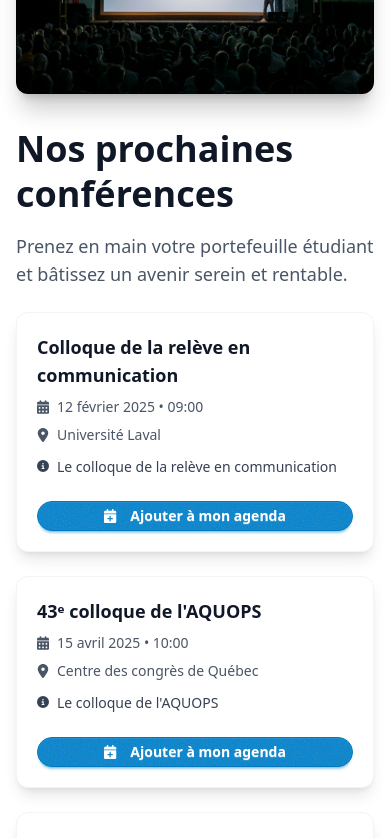
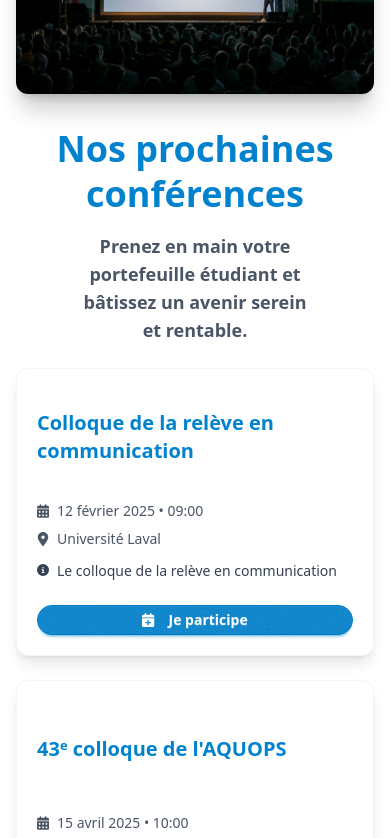
Before and after one commit to Steve05h20/Financia-Tools, a Vue app: page / in a window 390 px wide. Shown: the part 2700-3538 px from the top of the page. Built offline with nearby package versions, Linux system fonts and the light colour scheme.

Commit message:
refactor/[Steve]

```diff
--- a/src/components/Home/Conferences/viewConference.vue
+++ b/src/components/Home/Conferences/viewConference.vue
@@ -55,29 +55,29 @@ const formatTime = (timeString: string) => {
 <template>
   <div class="bg-white min-h-screen">
     <div class="container mx-auto px-4 py-12 lg:py-20">
-      <div class="flex flex-col lg:flex-row gap-8 lg:gap-10 items-stretch">
+      <div class="flex flex-col items-center gap-8 lg:gap-10 ">
         <!-- Contenu principal (titre, texte et cartes) - 60% -->
-        <div class="lg:w-[60%] w-full flex flex-col order-2 lg:order-1">
+        <div class=" w-full flex flex-col order-2 lg:order-1">
           <!-- Titre et description -->
           <div class="mb-6 lg:mb-8">
-            <h1 class="text-4xl md:text-5xl lg:text-6xl font-bold text-gray-900 mb-4 leading-tight">
+            <h1 class="text-4xl text-center md:text-5xl lg:text-6xl font-bold text-primary mb-4 leading-tight">
               {{ texts.title }}
             </h1>
-            <p class="text-lg md:text-xl text-gray-600">
+            <p class="text-lg md:text-2xl font-semibold text-gray-600 text-center max-lg:w-2/3 mx-auto">
               {{ texts.description }}
             </p>
           </div>
 
           <!-- Cartes d'événements - 3 colonnes -->
-          <div class="grid grid-cols-1 md:grid-cols-2 lg:grid-cols-3 gap-6 flex-grow">
+          <div class="grid grid-cols-1 md:grid-cols-3 lg:grid-cols-3 gap-6 flex-grow">
             <div
               v-for="event in dataConferences.events"
               :key="event.id"
               class="card bg-white shadow-lg border border-gray-100 rounded-xl overflow-hidden hover:shadow-xl transition-shadow duration-300 h-full flex flex-col"
             >
               <div class="card-body p-5 text-gray-800 flex flex-col h-full">
-                <div class="flex-grow">
-                  <h3 class="card-title text-lg font-bold text-gray-900 mb-2">{{ event.title }}</h3>
+                <div class="flex-grow ">
+                  <h3 class="card-title text-xl font-bold text-primary h-24 mb-4">{{ event.title }}</h3>
 
                   <!-- Date et heure -->
                   <div class="flex items-center text-gray-600 mb-2 text-sm">
@@ -106,7 +106,7 @@ const formatTime = (timeString: string) => {
                   <details class="dropdown w-full">
                     <summary class="btn btn-primary w-full py-2 text-sm">
                       <font-awesome-icon :icon="['fas', 'calendar-plus']" class="mr-2" />
-                      Ajouter à mon agenda
+                      Je participe
                     </summary>
                     <ul
                       class="dropdown-content menu p-2 shadow bg-white rounded-box w-full border border-gray-200 mt-1"
@@ -138,12 +138,12 @@ const formatTime = (timeString: string) => {
         </div>
 
         <!-- Image à droite - 40% -->
-        <div class="lg:w-[40%] w-full lg:order-2 lg:pl-4 order-1">
+        <div class=" w-full lg:order-2 lg:pl-4 order-1 ">
           <div class="w-full h-auto max-h-[600px] object-contain rounded-xl shadow-xl">
             <img
               :src="images.imageConferences.url"
               :alt="images.imageConferences.alt"
-              class="w-full h-full rounded-xl shadow-xl object-cover lg:object-center"
+              class="w-full h-full lg:h-58 rounded-xl shadow-xl object-cover lg:object-center"
             />
           </div>
         </div>
@@ -151,24 +151,3 @@ const formatTime = (timeString: string) => {
     </div>
   </div>
 </template>
-
-<style scoped>
-/* Alignement des hauteurs */
-.flex-col.lg\:w-\[60\%\] {
-  min-height: 100%;
-}
-
-/* Ajustements responsive */
-@media (max-width: 1023px) {
-  .grid-cols-3 {
-    grid-template-columns: repeat(2, 1fr);
-  }
-}
-
-@media (max-width: 640px) {
-  .grid-cols-3,
-  .grid-cols-2 {
-    grid-template-columns: 1fr;
-  }
-}
-</style>
--- a/src/views/HomeView.vue
+++ b/src/views/HomeView.vue
@@ -5,7 +5,7 @@ import HeroSection from '@/components/Home/Hero/HeroSection.vue';
 </script>
 
 <template>
-  <main>
+  <main class="bg-white">
     <HeroSection />
     <ViewSection />
     <ViewConference />
```
